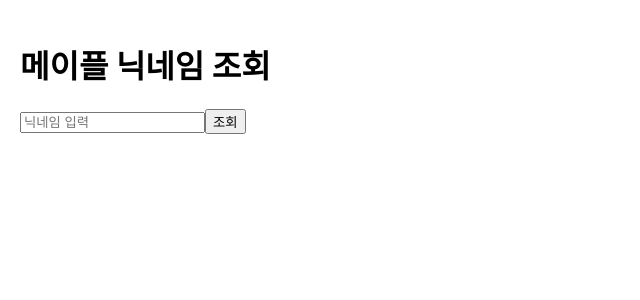
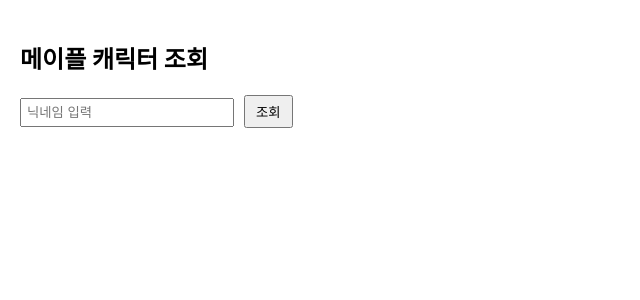
Before and after one commit to dlalstlr12/Rdemo-front, a React (Create React App) app in the folder my-app/: page / in a window 1280 px wide. Shown: the top 300 px of the page, without its empty margins (0-640 px from the left). Built offline with nearby package versions, Linux system fonts and the light colour scheme.

Commit message:
feat : 컴포넌트 분리 및 없는 닉네임 처리

```diff
--- a/my-app/src/App.js
+++ b/my-app/src/App.js
@@ -1,47 +1,10 @@
-import "./App.css";
-import React, { useState, useEffect } from "react";
+import React from "react";
+import CharacterInfo from "./components/CharacterInfo";
 
 function App() {
-    const [inputName, setInputName] = useState(""); // 사용자가 입력한 닉네임
-    const [nickname, setNickname] = useState(""); // API에서 받아온 닉네임
-    const [error, setError] = useState(""); // 에러 메시지
-
-    const handleSubmit = (e) => {
-        e.preventDefault();
-
-        fetch(`http://localhost:8080/api/maple/nickname?name=${inputName}`)
-            .then((res) => {
-                if (!res.ok) throw new Error("API 호출 실패");
-                return res.text();
-            })
-            .then((data) => {
-                setNickname(data);
-                setError("");
-            })
-            .catch((err) => {
-                setError(err.message);
-                setNickname("");
-            });
-    };
-
     return (
-        <div style={{ padding: "20px" }}>
-            <h1>메이플 닉네임 조회</h1>
-
-            {/* 닉네임 입력 폼 */}
-            <form onSubmit={handleSubmit}>
-                <input
-                    type="text"
-                    placeholder="닉네임 입력"
-                    value={inputName}
-                    onChange={(e) => setInputName(e.target.value)}
-                />
-                <button type="submit">조회</button>
-            </form>
-
-            {/* 결과 출력 */}
-            {nickname && <p>닉네임: {nickname}</p>}
-            {error && <p style={{ color: "red" }}>에러: {error}</p>}
+        <div>
+            <CharacterInfo />
         </div>
     );
 }
--- /dev/null
+++ b/my-app/src/components/CharacterInfo.js
@@ -0,0 +1,47 @@
+import React, { useState } from "react";
+
+const CharacterInfo = () => {
+    const [nickname, setNickname] = useState("");
+    const [result, setResult] = useState("");
+    const [loading, setLoading] = useState(false);
+
+    const handleFetch = async () => {
+        if (!nickname) return;
+
+        setLoading(true);
+        setResult("");
+
+        try {
+            const response = await fetch(`http://localhost:8080/api/maple/nickname?name=${nickname}`);
+            const text = await response.text(); // 문자열 그대로 가져오기
+
+            setResult(text); // 성공/실패 메시지 모두 표시
+        } catch (error) {
+            setResult("API 호출 실패");
+            console.error(error);
+        }
+
+        setLoading(false);
+    };
+
+    return (
+        <div style={{ padding: "20px" }}>
+            <h2>메이플 캐릭터 조회</h2>
+            <input
+                type="text"
+                placeholder="닉네임 입력"
+                value={nickname}
+                onChange={(e) => setNickname(e.target.value)}
+                style={{ padding: "5px", width: "200px", marginRight: "10px" }}
+            />
+            <button onClick={handleFetch} style={{ padding: "5px 10px" }}>
+                조회
+            </button>
+
+            {loading && <p>조회 중...</p>}
+            {result && <p>결과: {result}</p>}
+        </div>
+    );
+};
+
+export default CharacterInfo;
```
